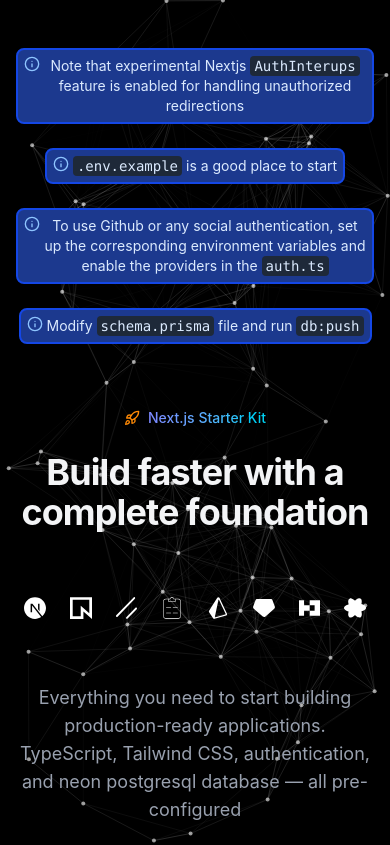
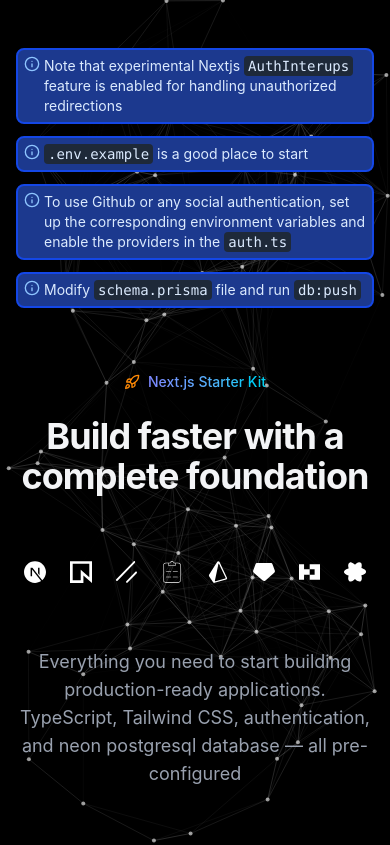
Before and after one commit to staystrongbg/next-starter-web, a React (Vite) app: page / in a window 390 px wide. Shown: the top 845 px of the page. Built offline with nearby package versions, Linux system fonts and the light colour scheme.

Commit message:
responsivity fix 4

```diff
--- a/src/App.tsx
+++ b/src/App.tsx
@@ -195,7 +195,7 @@
       <SpiderWeb />
 
       {/* Notifications */}
-      <div className="flex flex-col items-center gap-6 text-center">
+      <div className="flex flex-col gap-3 md:gap-6">
         {notifications.map((n, i) => (
           <NotificationBoard key={i} type={n.type}>
             {renderInlineCode(n.text)}
```
